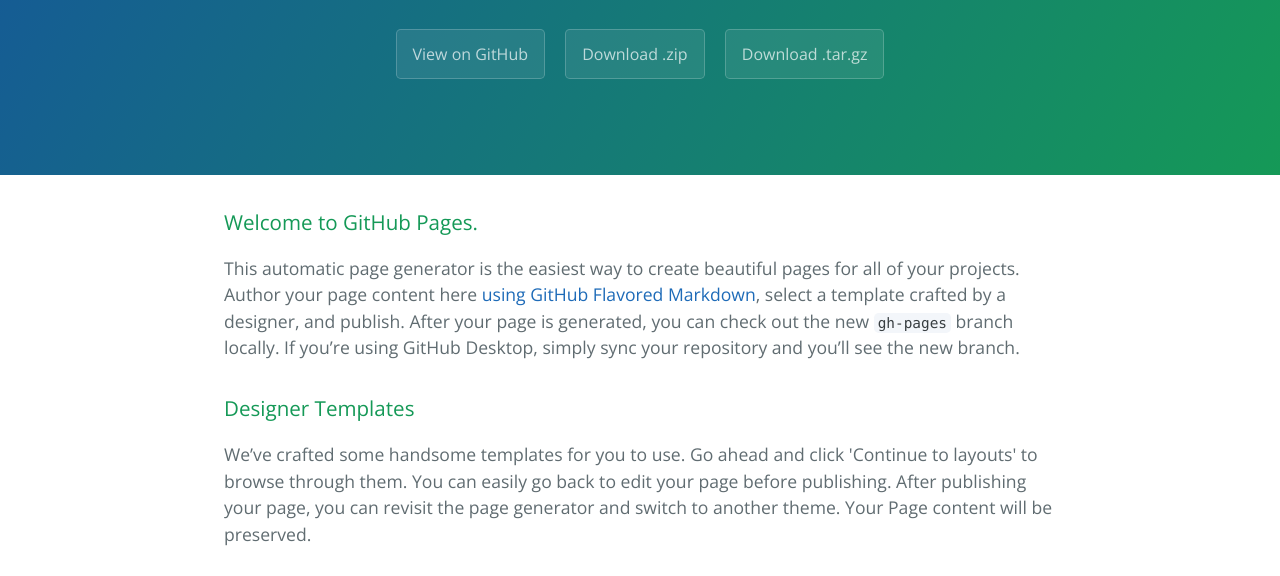
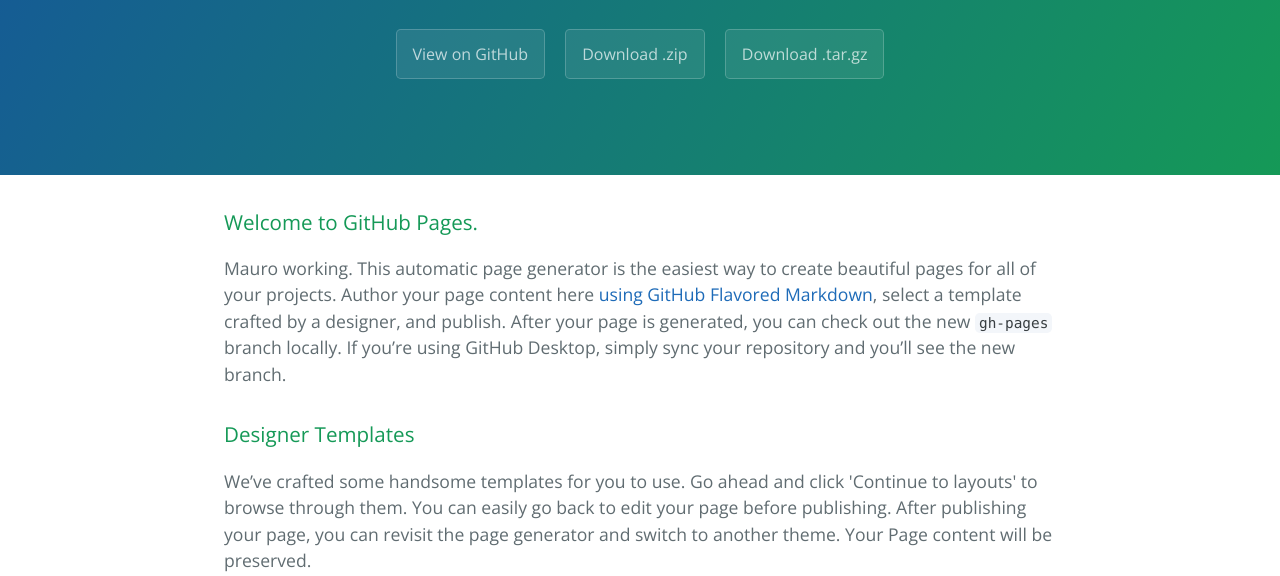
Before and after one commit to mhweb/mvp, a plain HTML site: page index.html in a window 1280 px wide. Shown: the part 208-784 px from the top of the page. Drawn offline with nearby package versions, Linux system fonts and the light colour scheme.

Commit message:
This is a short comment

```diff
--- a/index.html
+++ b/index.html
@@ -22,7 +22,7 @@
       <h3>
 <a id="welcome-to-github-pages" class="anchor" href="#welcome-to-github-pages" aria-hidden="true"><span aria-hidden="true" class="octicon octicon-link"></span></a>Welcome to GitHub Pages.</h3>
 
-<p>This automatic page generator is the easiest way to create beautiful pages for all of your projects. Author your page content here <a href="https://guides.github.com/features/mastering-markdown/">using GitHub Flavored Markdown</a>, select a template crafted by a designer, and publish. After your page is generated, you can check out the new <code>gh-pages</code> branch locally. If you’re using GitHub Desktop, simply sync your repository and you’ll see the new branch.</p>
+<p>Mauro working. This automatic page generator is the easiest way to create beautiful pages for all of your projects. Author your page content here <a href="https://guides.github.com/features/mastering-markdown/">using GitHub Flavored Markdown</a>, select a template crafted by a designer, and publish. After your page is generated, you can check out the new <code>gh-pages</code> branch locally. If you’re using GitHub Desktop, simply sync your repository and you’ll see the new branch.</p>
 
 <h3>
 <a id="designer-templates" class="anchor" href="#designer-templates" aria-hidden="true"><span aria-hidden="true" class="octicon octicon-link"></span></a>Designer Templates</h3>
```
